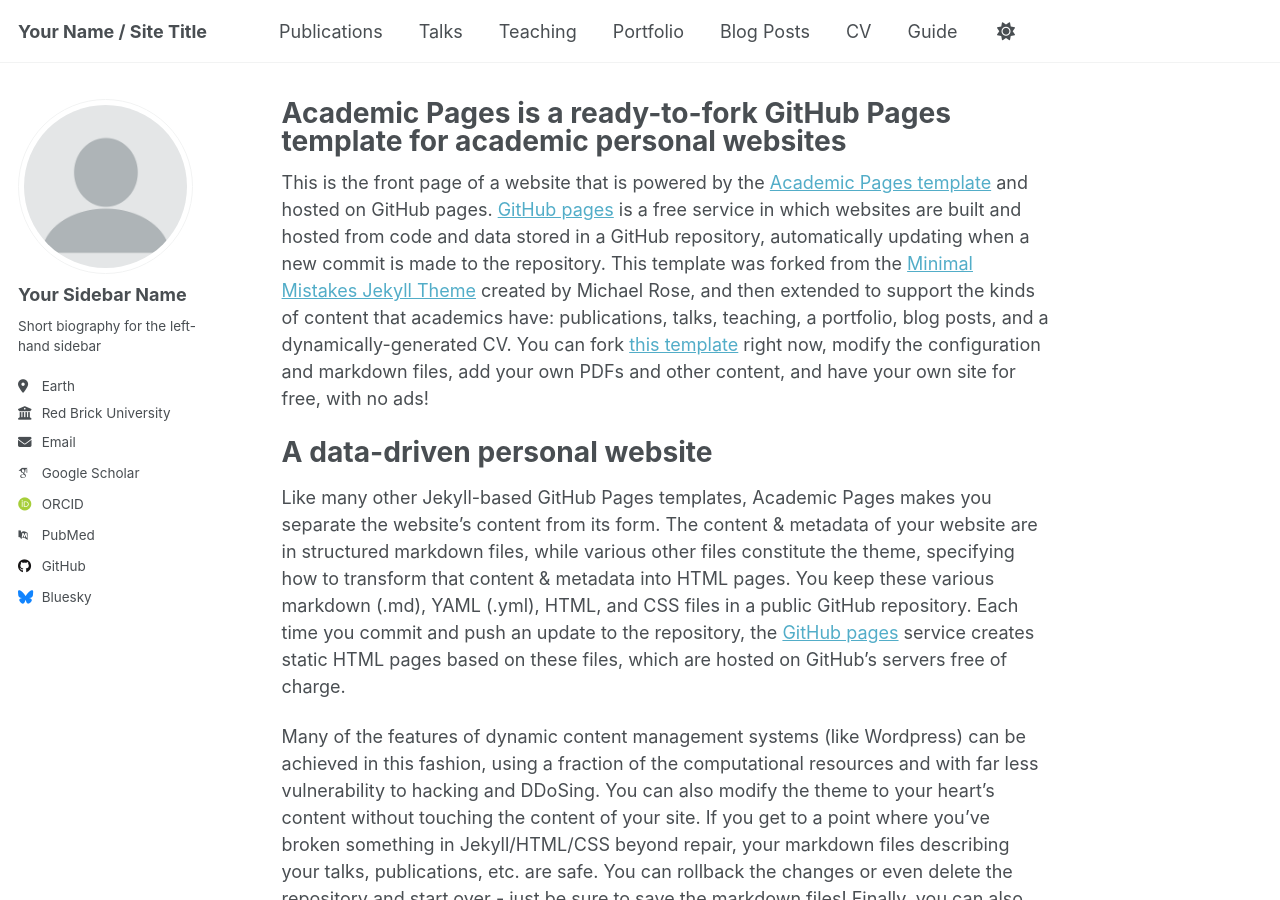
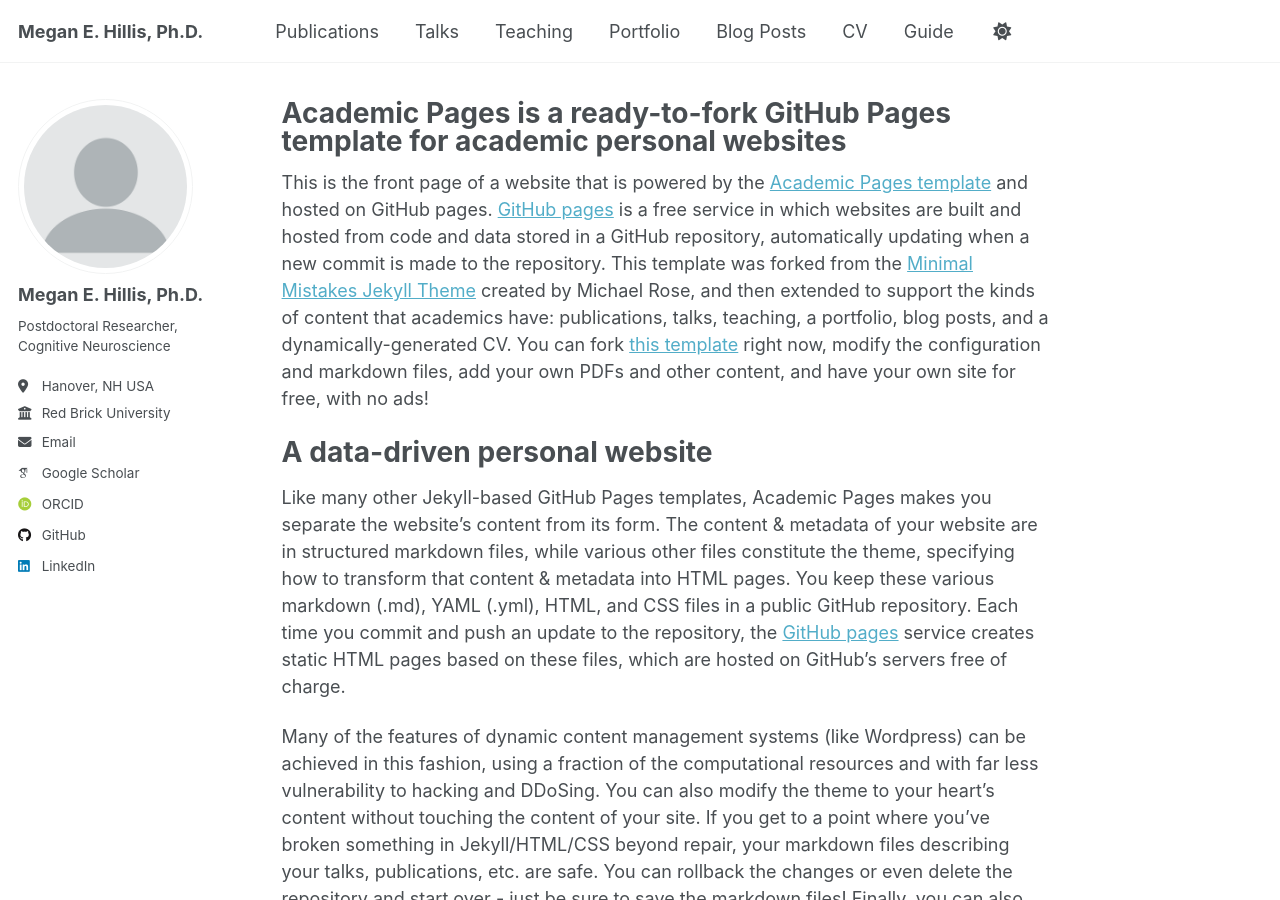
Before and after one commit to megan-hillis/megan-hillis.github.io, a Jekyll site: the page built from _pages/about.md, in a window 1280 px wide and 900 px high. Built offline with Jekyll 4.4.1, drawn with Linux system fonts in a browser that asks for light colours; some web fonts are replaced.

Commit message:
Update _config.yml

```diff
--- a/_config.yml
+++ b/_config.yml
@@ -9,10 +9,10 @@
 # Basic Site Settings
 locale                   : "en-US"
 site_theme               : "default"
-title                    : "Your Name / Site Title"
+title                    : "Megan E. Hillis, Ph.D."
 title_separator          : "-"
 name                     : &name "Your Name"
-description              : &description "personal description"
+description              : &description "Postdoctoral Researcher in Cognitive Neuroscience"
 url                      : https://academicpages.github.io # the base hostname & protocol for your site e.g. "https://[your GitHub username].github.io" or if you already have some other page hosted on Github then use "https://[your GitHub username].github.io/[Your Repo Name]"
 baseurl                  : "" # the subpath of your site, e.g. "/blog"
 repository               : "academicpages/academicpages.github.io"
@@ -23,22 +23,22 @@ repository               : "academicpages/academicpages.github.io"
 author:
   # Biographic information
   avatar           : "profile.png"
-  name             : "Your Sidebar Name"
+  name             : "Megan E. Hillis, Ph.D."
   pronouns         : # example: "she/her"
-  bio              : "Short biography for the left-hand sidebar"
-  location         : "Earth"
+  bio              : "Postdoctoral Researcher, Cognitive Neuroscience"
+  location         : "Hanover, NH USA"
   employer         : "Red Brick University"
   uri              : # URL
-  email            : "none@example.org"
+  email            : "meg.hillis12@gmail.com"
 
   # Academic websites
   academia         : # URL
   arxiv            : # URL - Update with the correct link to your profile
-  googlescholar    : "https://scholar.google.com/citations?user=PS_CX0AAAAAJ"
+  googlescholar    : "https://scholar.google.com/citations?user=QCNApjcAAAAJ&hl=en"
   impactstory      : # URL
-  orcid            : "http://orcid.org/yourorcidurl"
+  orcid            : "https://orcid.org/0000-0003-1896-4599"
   semantic         : # URL
-  pubmed           : "https://www.ncbi.nlm.nih.gov/pubmed/?term=john+snow"
+  pubmed           : # URL
   researchgate     : # URL
   scopus           : # URL
 
@@ -51,7 +51,7 @@ author:
   stackoverflow    : # User number or user number and name (i.e., use "1" or "1/jeff-atwood")
 
   # Social media
-  bluesky          : "bsky.app" # Replace this with you Bluesky username
+  bluesky          : #Username
   facebook         : # Username
   flickr           : # Username
   foursquare       : # Username
@@ -60,7 +60,7 @@ author:
   keybase          : # Username
   instagram        : # Username
   lastfm           : # Username
-  linkedin         : # Username
+  linkedin         : "https://www.linkedin.com/in/megan-hillis-56bb56128/"
   mastodon         : # URL
   medium           : # URL
   pinterest        : # Username
```
